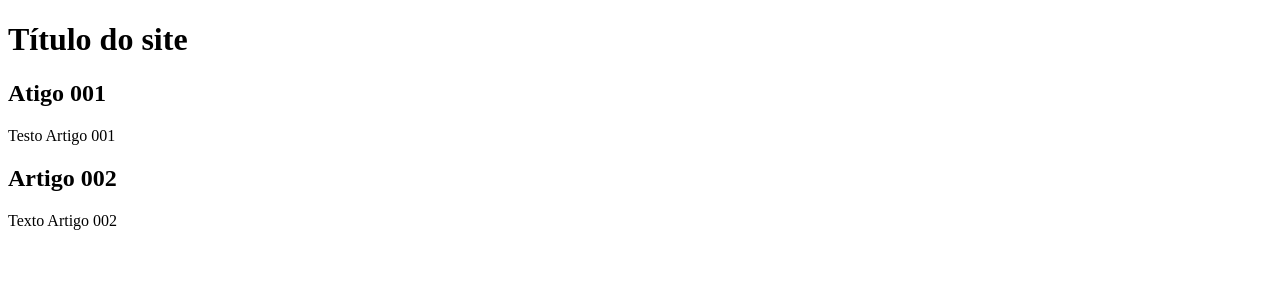
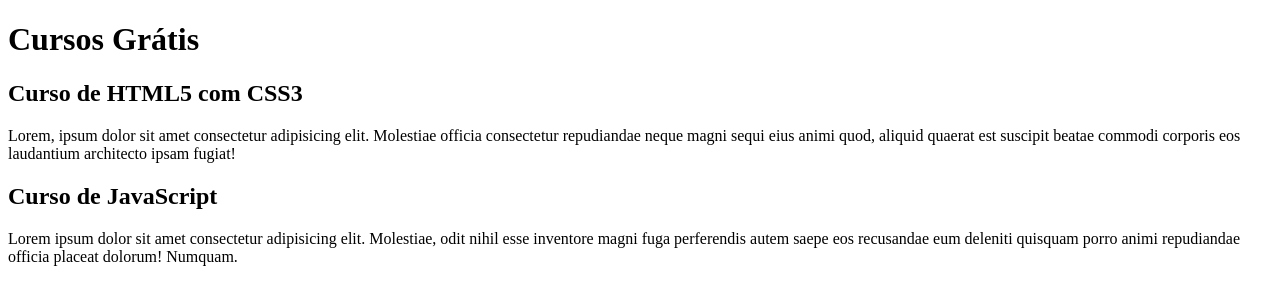
Before and after one commit to YagoraDev/projeto-site, a plain HTML site: page index.html in a window 1280 px wide. Drawn offline with Linux system fonts and the light colour scheme.

Commit message:
comecei a escrever conteúdo

```diff
--- a/index.html
+++ b/index.html
@@ -8,15 +8,15 @@
 <body>
     <main>
         <header>
-            <h1>Título do site</h1>
+            <h1>Cursos Grátis</h1>
         </header>
         <article>
-            <h1>Atigo 001</h1>
-            <p>Testo Artigo 001</p>
+            <h1>Curso de HTML5 com CSS3</h1>
+            <p>Lorem, ipsum dolor sit amet consectetur adipisicing elit. Molestiae officia consectetur repudiandae neque magni sequi eius animi quod, aliquid quaerat est suscipit beatae commodi corporis eos laudantium architecto ipsam fugiat!</p>
         </article>
         <article>
-            <h2>Artigo 002</h2>
-            <p>Texto Artigo 002</p>
+            <h2>Curso de JavaScript</h2>
+            <p>Lorem ipsum dolor sit amet consectetur adipisicing elit. Molestiae, odit nihil esse inventore magni fuga perferendis autem saepe eos recusandae eum deleniti quisquam porro animi repudiandae officia placeat dolorum! Numquam.</p>
         </article>
     </main>
 </body>
```
